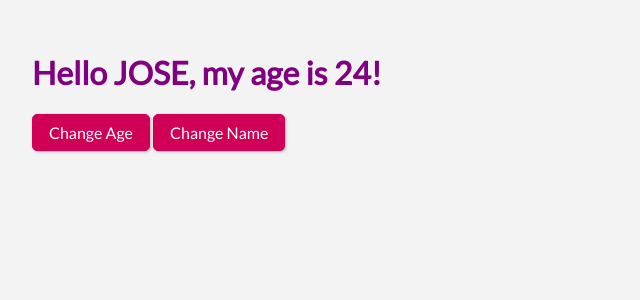
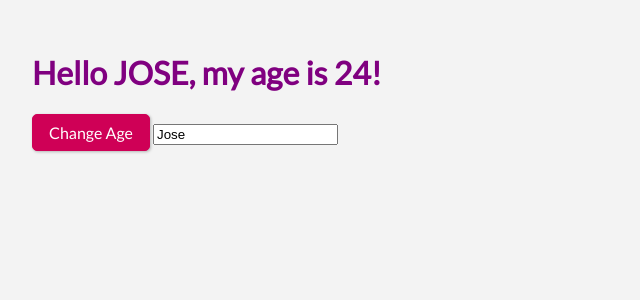
Before and after one commit to jramiroz98/My-Svelte-Journey, a Svelte app: page / in a window 1280 px wide. Shown: the top 300 px of the page, without its empty margins (0-640 px from the left). Built offline with nearby package versions, Linux system fonts and the light colour scheme.

Commit message:
binding elements

```diff
--- a/src/App.svelte
+++ b/src/App.svelte
@@ -18,6 +18,10 @@
     function changeName() {
         name = 'Jose Ramiro';
     }
+    function nameInput(event) {
+        const enteredValue = event.target.value;
+        name = enteredValue
+    }
 </script>
 
 <style>
@@ -28,4 +32,5 @@
 
 <h1>Hello {uppercaseName}, my age is {age}!</h1>
 <button on:click="{incrementAge}">Change Age</button>
-<button on:click="{changeName}">Change Name</button>
+<!-- <button on:click="{changeName}">Change Name</button> -->
+<input type="text" value="{name}" on:input="{nameInput}">
```
